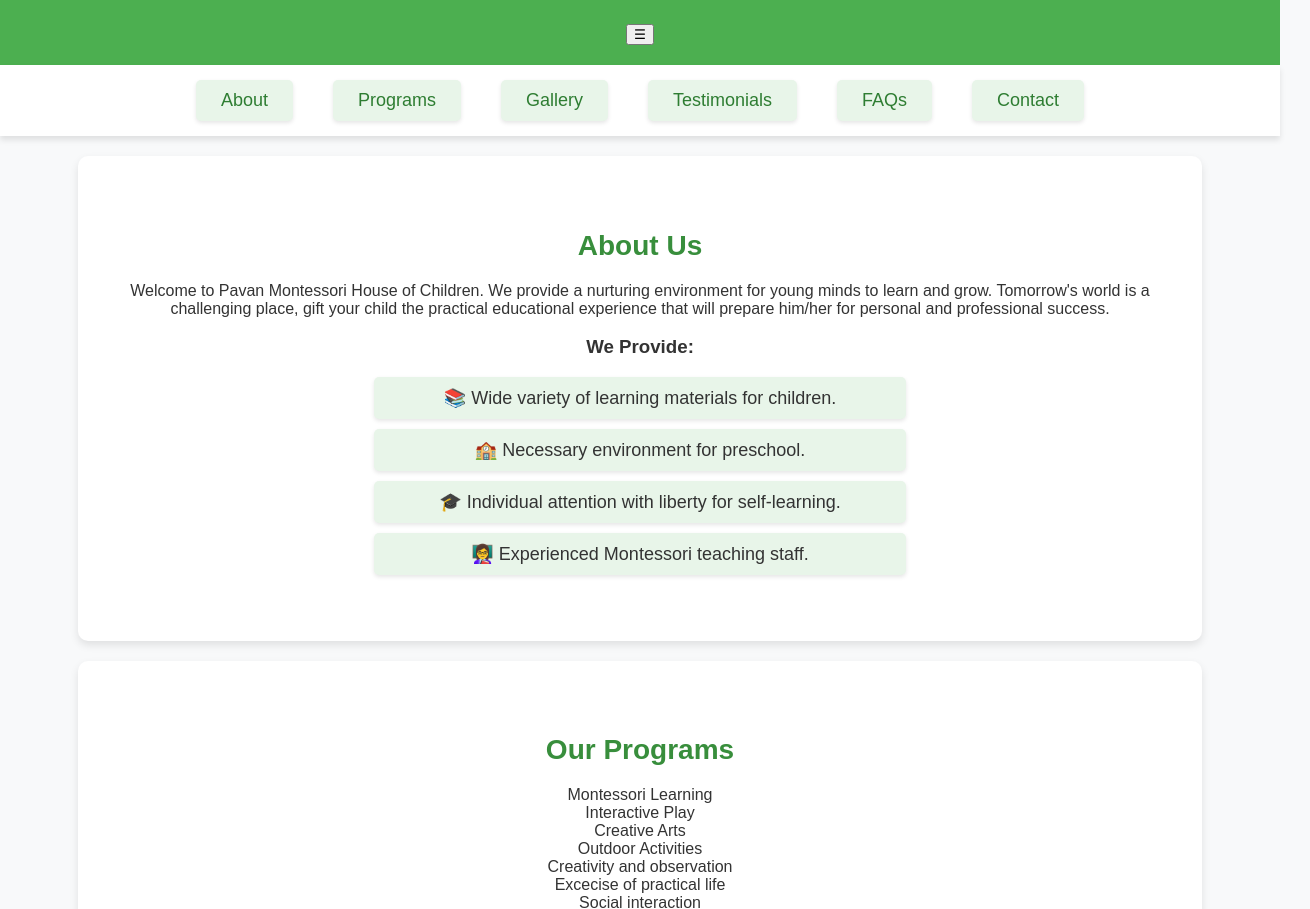
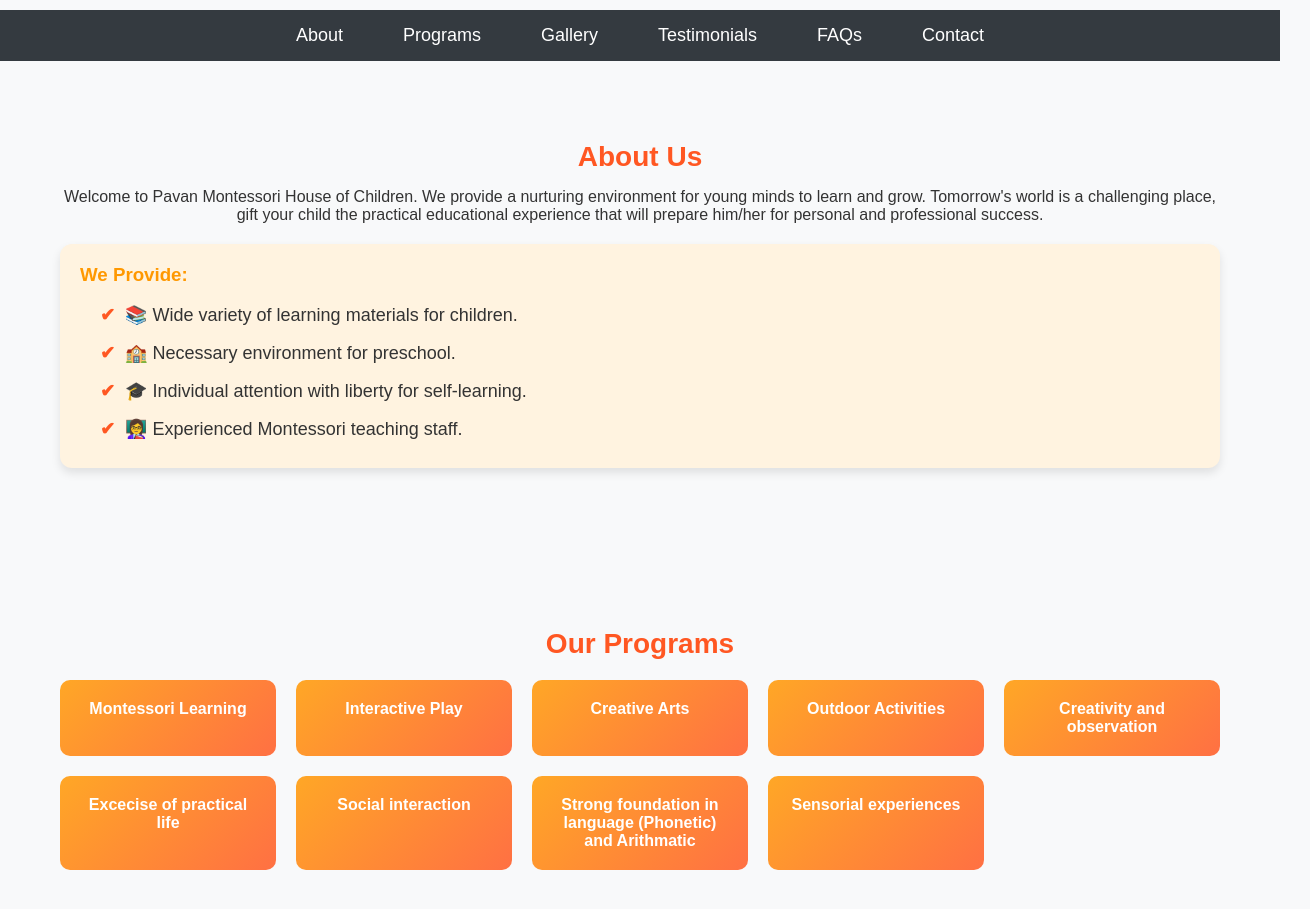
Before and after one commit to weblovesoft/Pavan-Montessory.com, a plain HTML site: page index.html in a window 1280 px wide. Shown: the part 150-1059 px from the top of the page, 1310 px wide, since content can reach past the window. Drawn offline with Linux system fonts and the light colour scheme; a script that the page names is missing.

Commit message:
Update styles.css

```diff
--- a/styles.css
+++ b/styles.css
@@ -1,97 +1,230 @@
-body {
-    font-family: 'Poppins', sans-serif;
+/* Reset and General Styles */
+* {
     margin: 0;
     padding: 0;
+    box-sizing: border-box;
+    font-family: 'Poppins', sans-serif;
+    scroll-behavior: smooth;
+}
+
+body {
     background-color: #f8f9fa;
     color: #333;
+    text-align: center;
+    padding-top: 80px;
 }
 
+/* Header */
 header {
-    background: #4CAF50;
+    display: flex;
+    align-items: center;
+    justify-content: space-between;
+    background-color: #ff6f61;
     color: white;
+    padding: 15px 20px;
+    box-shadow: 0 4px 6px rgba(0, 0, 0, 0.1);
+    position: fixed;
+    width: 100%;
+    top: 0;
+    left: 0;
+    z-index: 1000;
+}
+
+.logo {
+    width: 80px;
+    height: auto;
+    animation: fadeIn 1.5s ease-in-out;
+}
+
+header h1 {
+    font-size: 24px;
+    font-weight: bold;
+    flex: 1;
     text-align: center;
-    padding: 20px 0;
-    font-size: 24px;
+}
+
+.menu-toggle {
+    background: none;
+    border: none;
+    font-size: 28px;
+    color: white;
+    cursor: pointer;
+    display: none;
+}
+
+/* Navigation Bar */
+nav {
+    background: #343a40;
+    padding: 15px 0;
+    margin-top: 80px;
+}
+
+.nav-links {
+    list-style: none;
+    display: flex;
+    justify-content: center;
+    flex-wrap: wrap;
+}
+
+.nav-links li {
+    margin: 0 15px;
+}
+
+.nav-links a {
+    color: white;
+    text-decoration: none;
+    font-size: 18px;
+    padding: 10px 15px;
+    transition: 0.3s;
+}
+
+.nav-links a:hover {
+    background: #ff9800;
+    border-radius: 5px;
+}
+
+/* Sections */
+section {
+    padding: 80px 20px;
+    max-width: 1200px;
+    margin: auto;
+    animation: fadeIn 1s ease-in-out;
+}
+
+h2 {
+    color: #ff5722;
+    margin-bottom: 15px;
+    font-size: 28px;
+}
+
+/* We Provide Section */
+.we-provide {
+    background: #fff3e0;
+    padding: 20px;
+    border-radius: 12px;
+    margin-top: 20px;
+    box-shadow: 0 5px 10px rgba(0, 0, 0, 0.1);
+    text-align: left;
+    animation: slideIn 1s ease-in-out;
+}
+
+.we-provide h3 {
+    margin-bottom: 10px;
+    color: #ff9800;
+}
+
+.we-provide ul {
+    list-style: none;
+    padding-left: 20px;
+}
+
+.we-provide li {
+    padding: 8px 0;
+    font-size: 18px;
+    display: flex;
+    align-items: center;
+    opacity: 0;
+    animation: fadeInUp 0.8s ease-in-out forwards;
+}
+
+.we-provide li:nth-child(1) { animation-delay: 0.2s; }
+.we-provide li:nth-child(2) { animation-delay: 0.4s; }
+.we-provide li:nth-child(3) { animation-delay: 0.6s; }
+.we-provide li:nth-child(4) { animation-delay: 0.8s; }
+
+.we-provide li::before {
+    content: '✔';
+    color: #ff5722;
+    margin-right: 10px;
     font-weight: bold;
 }
 
-nav {
-    background: #ffffff;
-    display: flex;
-    justify-content: center;
-    align-items: center;
-    padding: 15px 0;
-    box-shadow: 0 4px 6px rgba(0, 0, 0, 0.1);
-    position: sticky;
-    top: 0;
-    width: 100%;
-    z-index: 1000;
+/* Programs */
+.program-grid {
+    display: grid;
+    grid-template-columns: repeat(auto-fit, minmax(200px, 1fr));
+    gap: 20px;
+    margin-top: 20px;
 }
 
-nav ul {
-    list-style: none;
-    padding: 0;
-    margin: 0;
-    display: flex;
+.program-card {
+    background: linear-gradient(135deg, #ffa726, #ff7043);
+    padding: 20px;
+    border-radius: 10px;
+    font-weight: bold;
+    color: white;
+    transition: transform 0.3s ease, background 0.3s ease;
+    text-align: center;
 }
 
-nav ul li {
-    margin: 0 20px;
+.program-card:hover {
+    transform: scale(1.05);
+    background: #ff9800;
 }
 
-nav ul li a {
-    color: #2E7D32;
-    text-decoration: none;
-    font-size: 18px;
-    font-weight: 500;
-    padding: 10px 15px;
-    border-radius: 5px;
-    transition: all 0.3s ease-in-out;
+/* Gallery */
+.gallery-grid {
+    display: grid;
+    grid-template-columns: repeat(auto-fit, minmax(180px, 1fr));
+    gap: 15px;
+    margin-top: 20px;
 }
 
-nav ul li a:hover {
-    background: #2E7D32;
-    color: white;
+.gallery-grid img {
+    width: 100%;
+    border-radius: 10px;
+    transition: transform 0.3s ease, box-shadow 0.3s ease;
 }
 
-section {
-    padding: 50px;
-    text-align: center;
-    background: white;
-    margin: 20px auto;
-    width: 80%;
-    border-radius: 10px;
-    box-shadow: 0 4px 8px rgba(0, 0, 0, 0.1);
+.gallery-grid img:hover {
+    transform: scale(1.05);
+    box-shadow: 0 4px 10px rgba(0, 0, 0, 0.2);
 }
 
-h2 {
-    color: #388E3C;
-    font-size: 28px;
-    margin-bottom: 20px;
+/* Contact */
+#contact p {
+    font-size: 18px;
+    margin-bottom: 10px;
 }
 
-ul {
-    list-style: none;
-    padding: 0;
+#contact a {
+    color: #ff5722;
+    text-decoration: none;
+    font-weight: bold;
+    transition: color 0.3s;
 }
 
-ul li {
-    font-size: 18px;
-    padding: 10px;
-    background: #E8F5E9;
-    margin: 10px auto;
-    width: 50%;
-    border-radius: 5px;
-    box-shadow: 0 2px 4px rgba(0, 0, 0, 0.1);
+#contact a:hover {
+    color: #ff9800;
 }
 
+/* Footer */
 footer {
-    text-align: center;
-    padding: 15px;
-    background: #4CAF50;
+    background: #343a40;
     color: white;
-    position: relative;
-    bottom: 0;
-    width: 100%;
+    padding: 15px 0;
+    margin-top: 20px;
     font-size: 16px;
 }
+
+@keyframes fadeInUp {
+    from {
+        opacity: 0;
+        transform: translateY(20px);
+    }
+    to {
+        opacity: 1;
+        transform: translateY(0);
+    }
+}
+
+@keyframes slideIn {
+    from {
+        opacity: 0;
+        transform: translateX(-50px);
+    }
+    to {
+        opacity: 1;
+        transform: translateX(0);
+    }
+}
```
